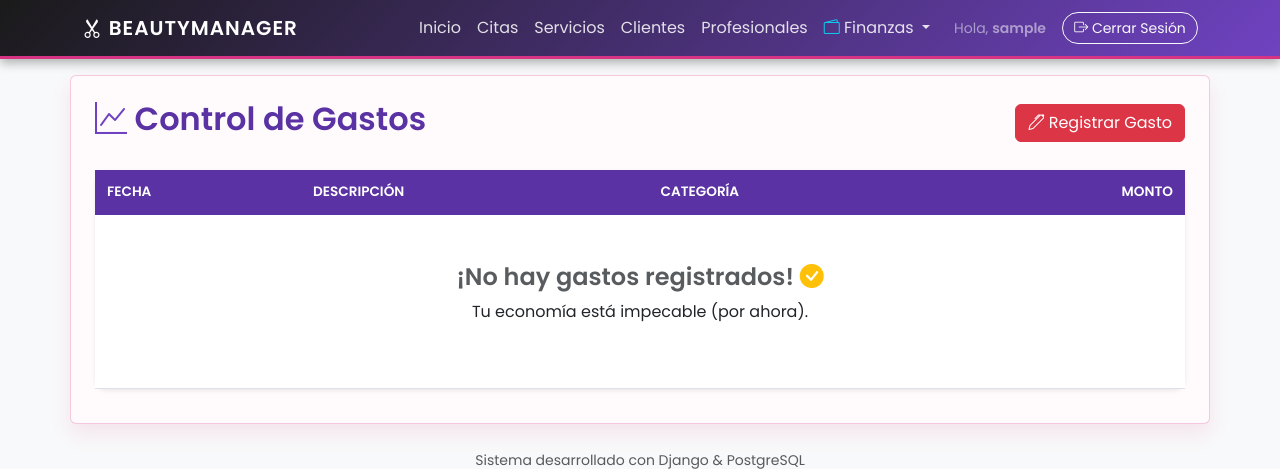
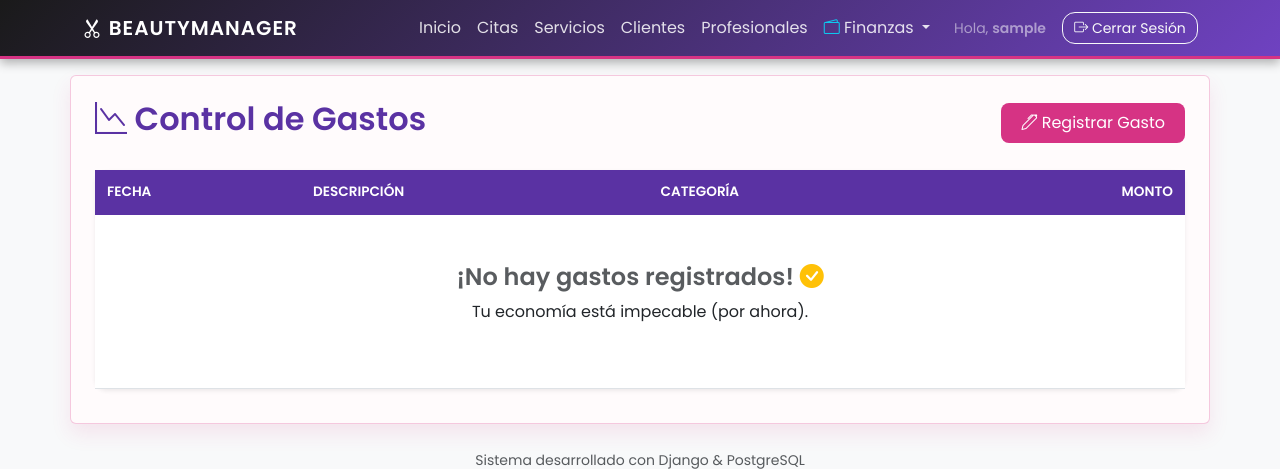
Before and after one commit to luisesse/beauty-manager, a Django app: page /gastos/ in a window 1280 px wide. Shown: the top 469 px of the page. Run offline with Django 5.2, Linux system fonts and the light colour scheme; the visitor is signed in with stand-in values (Sample User, id 1); data that the repository does not hold is empty; some libraries are stand-ins or nearby versions.

Commit message:
Retoques visuales en btn & text

```diff
--- a/core/static/core/css/style.css
+++ b/core/static/core/css/style.css
@@ -92,7 +92,7 @@ body {
 
 /* Botones pequeños redondos (Acciones de tabla) */
 .btn-sm {
-    border-radius: 50px;
+    border-radius: 13px;
     padding: 0.3rem 0.7rem;
 }
 
@@ -161,3 +161,28 @@ h1, h2, h3, h4 {
         font-size: 1rem;
     }
 }
+
+/* --- UTILIDADES PERSONALIZADAS --- */
+
+/* 1. TEXTO ROSA  */
+.text-rosa-fuerte {
+    color: var(--color-secundario) !important;
+}
+
+/* 2. BOTÓN ROSA SÓLIDO (Para "Registrar Gastos") */
+.btn-rosa-fuerte {
+    background-color: var(--color-secundario);
+    border-color: var(--color-secundario);
+    color: #fff; /* Texto blanco */
+    border-radius: 8px;
+    font-weight: 500;
+    text-decoration: none;
+    padding: 8px 20px;
+}
+
+/* Efecto al pasar el mouse  */
+.btn-rosa-fuerte:hover {
+    background-color: #c22e76; /* Un rosa un poco más oscuro */
+    border-color: #c22e76;
+    color: #fff;
+}
--- a/core/templates/core/liquidacion_comisiones.html
+++ b/core/templates/core/liquidacion_comisiones.html
@@ -4,7 +4,7 @@
 {% block content %}
 <div class="row mb-4">
     <div class="col-12 text-center">
-        <h2 class="mb-3"> <i class="bi bi-cash-stack text-success"></i>  Liquidación de Comisiones</h2>
+        <h2 class="mb-3"> <i class="bi bi-cash-stack"></i>  Liquidación de Comisiones</h2>
     </div>
 </div>
 
--- a/core/templates/core/lista_citas.html
+++ b/core/templates/core/lista_citas.html
@@ -4,7 +4,7 @@
 
 {% block content %}
 <div class="d-flex justify-content-between align-items-center mb-4">
-    <h2><i class="bi bi-calendar-month text-primary"></i> Gestión de Citas (Activas)</h2>
+    <h2><i class="bi bi-calendar-month text-primary"></i> Gestión de Citas </h2>
     {% if perms.core.add_cita %}
         <a href="{% url 'agendar_cita' %}" class="btn btn-primary">
            <i class="bi bi-file-earmark-plus"></i> Agendar Cita
@@ -20,7 +20,7 @@
                    value="{{ request.GET.q }}">
 
             <input type="date" name="fecha" class="form-control w-auto"
-                   value="{{ request.GET.fecha }}"> <button type="submit" class="btn btn-primary">
+                   value="{{ request.GET.fecha }}"> <button type="submit" class="btn btn-outline-primary">
                 <i class="bi bi-search"></i>
             </button>
 
@@ -75,7 +75,7 @@
                                 </a>
 
                                 <a href="{% url 'editar_cita' cita.id %}" class="btn btn-sm btn-outline-secondary" title="Reprogramar Cita">
-                                    span class="d-none d-md-inline">Reprogramar</span>
+                                    <span class="d-none d-md-inline">Reprogramar</span>
                                     <i class="bi bi-arrow-clockwise"></i>
                                 </a>
                                 {% if perms.core.add_cita %}
--- a/core/templates/core/lista_clientes.html
+++ b/core/templates/core/lista_clientes.html
@@ -2,7 +2,7 @@
 
 {% block content %}
 <div class="d-flex justify-content-between align-items-center mb-4">
-    <h2> <i class="bi bi-people-fill text-dark"></i> Directorio de Clientes</h2>
+    <h2>  Directorio de Clientes <i class="bi bi-people-fill"></i> </h2>
     <a href="{% url 'crear_cliente' %}" class="btn btn-primary">
        <i class="bi bi-person-add"></i> Nuevo Cliente
     </a>
--- a/core/templates/core/lista_gastos.html
+++ b/core/templates/core/lista_gastos.html
@@ -3,8 +3,8 @@
 
 {% block content %}
 <div class="d-flex justify-content-between align-items-center mb-4">
-    <h2> <i class="bi bi-graph-up text-primary"></i> Control de Gastos</h2>
-    <a href="{% url 'crear_gasto' %}" class="btn btn-danger">
+    <h2> <i class="bi bi-graph-down"></i> Control de Gastos</h2>
+    <a href="{% url 'crear_gasto' %}" class="btn-rosa-fuerte">
         <i class="bi bi-pen"></i> Registrar Gasto
     </a>
 </div>
@@ -27,11 +27,11 @@
                             <td class="fw-bold text-muted">{{ gasto.fecha|date:"d/m/Y" }}</td>
                             <td>{{ gasto.descripcion }}</td>
                             <td>
-                                <span class="badge bg-secondary text-light">
+                                <span class="badge bg-rosa-fuerte text-light">
                                     {{ gasto.categoria.nombre }}
                                 </span>
                             </td>
-                            <td class="text-end fw-bold text-danger">
+                            <td class="text-end fw-bold text-rosa-fuerte">
                                 - {{ gasto.monto|intcomma }} Gs.
                             </td>
                         </tr>
--- a/core/templates/core/lista_profesional.html
+++ b/core/templates/core/lista_profesional.html
@@ -2,7 +2,7 @@
 
 {% block content %}
 <div class="d-flex justify-content-between align-items-center mb-4">
-    <h2> <i class="bi bi-people-fill text-dark"></i> Directorio de Profesionales</h2>
+    <h2>  Directorio de Profesionales <i class="bi bi-people-fill"></i> </h2>
     {% if perms.core.add_profesional %}
         <a href="{% url 'crear_profesional' %}" class="btn btn-primary">
             <i class="bi bi-person-add"></i> Nuevo Profesional
--- a/core/templates/core/lista_servicios.html
+++ b/core/templates/core/lista_servicios.html
@@ -2,7 +2,7 @@
 
 {% block content %}
     <div class="d-flex justify-content-between align-items-center mb-3">
-        <h2>Catálogo de Servicios</h2>
+        <h2>Catálogo de Servicios <i class="bi bi-list-ol"></i> </h2>
         {% if perms.core.add_servicio %}
             <a href="{% url 'crear_servicio' %}" class="btn btn-primary">
                <i class="bi bi-patch-plus"></i> Nuevo Servicio
@@ -15,7 +15,7 @@
                 <input type="text" name="q" class="form-control"
                        placeholder="Buscar por nombre de servicio"
                        value="{{ request.GET.q }}">
-                    <button type="submit" class="btn btn-primary">
+                    <button type="submit" class="btn btn-outline-primary">
                         <i class="bi bi-search"></i>
                     </button>
 
--- a/core/templates/core/mis_comisiones.html
+++ b/core/templates/core/mis_comisiones.html
@@ -4,7 +4,7 @@
 {% block content %}
 <div class="row mb-4">
     <div class="col-12 text-center">
-        <h2 class="mb-3"> <i class="bi bi-cash-stack text-success"></i>  Mis Ganancias: {{ profesional.nombre }}</h2>
+        <h2 class="mb-3"> <i class="bi bi-cash-stack"></i>  Mis Ganancias: {{ profesional.nombre }}</h2>
     </div>
 </div>
 
--- a/core/templates/registration/login.html
+++ b/core/templates/registration/login.html
@@ -5,7 +5,7 @@
     <div class="col-md-4">
         <div class="card shadow">
             <div class="card-header bg-primary text-white text-center">
-                <h4 class="mb-0">🔐 Iniciar Sesión</h4>
+                <h4 class="mb-0"> <i class="bi bi-person-lock"></i> Iniciar Sesión</h4>
             </div>
             <div class="card-body p-4">
                 <form method="post">
```
Also changed, not shown: core/templates/core/home.html (+7 -1 lines), core/templates/core/reporte_caja.html (+4 -4 lines).
